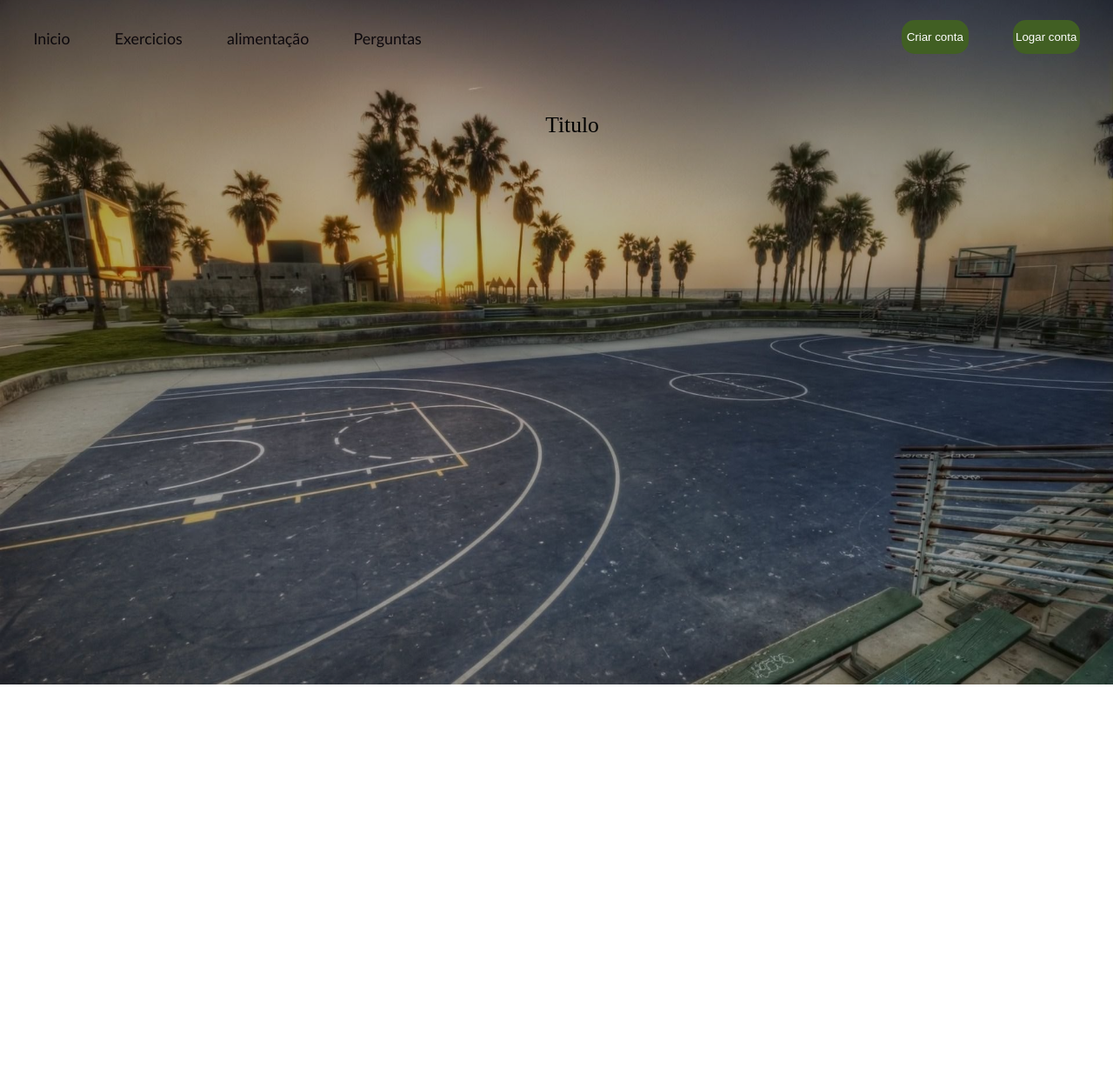
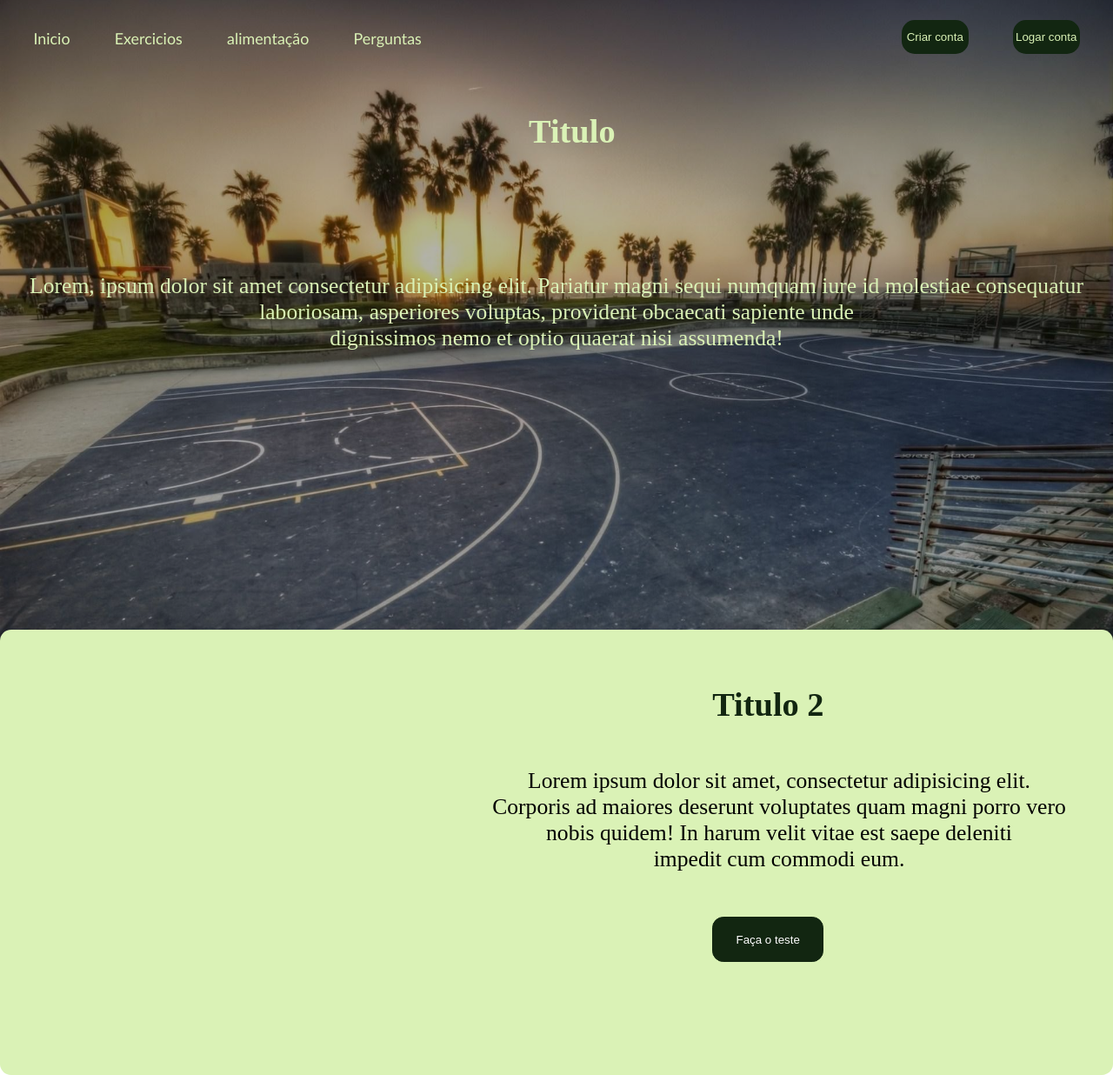
Before and after one commit to Erick-Henrique-Pedrini/Projeto-integrador-Trabalho-Saude-Fisica, a plain HTML site: page pag1/index.html in a window 1280 px wide. Shown: the whole page at 87% size. Before the commit the page ends 800 px from the top, so only its background shows below. Drawn offline with Linux system fonts and the light colour scheme.

Commit message:
2 etapa pagina inicial e mudanças gerais

```diff
--- a/pag1/index.html
+++ b/pag1/index.html
@@ -30,17 +30,31 @@
             </nav>
         </div>
         <div>
-            <p class="titulo">Titulo</p>
+            <h1 class="titulo">Titulo</h1>
         </div>
         <div>
             <p class="escrita">
-
+                Lorem, ipsum dolor sit amet consectetur adipisicing elit. Pariatur magni sequi numquam iure id molestiae consequatur laboriosam, asperiores voluptas, provident obcaecati sapiente unde <br> dignissimos nemo et optio quaerat nisi assumenda!
             </p>
         </div>
         <div>
             <img src="src/sports-sport-sunset-city-cityscape-night-615067-wallhere.com.jpg" alt="">
         </div>
     </header>
-
+    <main>
+        <div class="container">
+            <div>
+                <h2 class="titulo2">
+                    Titulo 2
+                </h2>
+            </div>
+            <div>
+                <p class="escrita2">Lorem ipsum dolor sit amet, consectetur adipisicing elit. <br> Corporis ad maiores deserunt voluptates quam magni porro vero <br> nobis quidem! In harum velit vitae est saepe deleniti <br>impedit cum commodi eum.</p>
+            </div>
+            <div>
+                <button>Faça o teste</button>
+            </div>
+        </div>
+    </main>
 </body>
 </html>
--- a/pag1/style.css
+++ b/pag1/style.css
@@ -13,13 +13,13 @@ ul.pags{
     display:flex;
     justify-content:left;
     position: relative;
-    z-index:  10    ;
+    z-index:  2;
 
 
 }
 ul.pags li {
     padding: 2.6vw 1vw 1vw 3vw;
-    z-index: 10;
+    z-index: 2;
     color: rgb(255, 255, 255);
     font-family: 'Gill Sans', 'Gill Sans MT', Calibri, 'Trebuchet MS', sans-serif;
     font-size: 1.4vw;
@@ -46,7 +46,7 @@ ul.contas li{
 
 }
 img{
-    position: absolute;
+    position: fixed;
     z-index: 1;
     height: 100%;
     width: 100%;
@@ -61,30 +61,77 @@ ul.contas li button{
     height: 3vw;
     border-radius: 15px;
     border: none;
-    color: white;
-    background-color: rgb(65, 95, 35);
-    transition: 1s;
+    color: #daf2b6;
+    background-color:#122611;
+    transition: 0.5s;
 
 }
 
 ul.contas li button:hover{
-    color: rgb(65, 95, 35);
-    background-color: white;
-    transition: 1s;
+    color: #122611;
+    background-color: #daf2b6;
+    transition: 0.5s;
 }
 ul.pags li a{
-    color: #0d090d;
-    transition: 1s;
+    color: #daf2b6;
+    transition: 0.3s;
 }
 ul.pags li a:hover{
-    color: white;
-    transition: 1s;
+    color: #122611;
+    transition: 0.3s;
 }
 
-p.titulo{
+h1.titulo{
     position: relative;
     z-index: 2;
     top: 1vw;
+    font-size: 3vw;
+    margin-left: 47.5vw;
+    color: #daf2b6;
+}
+p.escrita{
+    position: relative ;
+    z-index: 2;
+    margin: 12vw 0vw 0vw 0vw;
+    justify-content: center;
+    text-align: center;
     font-size: 2vw;
-    margin-left: 49vw;
+    color: #daf2b6;
 }
+div.container{
+    background-color: #daf2b6;
+    position: relative;
+    z-index: 2;
+    height: 40vw;
+    margin-top: 40vh;
+    border-radius: 1vw;
+}
+h2.titulo2{
+    color: #122611;
+    margin-left: 64vw;
+    padding-top: 5vw;
+    font-size: 3vw;
+}
+p.escrita2{
+    text-align:center;
+    font-size: 2vw;
+    padding-top: 4vw;
+    padding-left: 40vw;
+}
+main div button{
+    height: 4vw;
+    width: 10vw;
+    border-radius: 1vw;
+    border: 1px solid #122611;
+    background-color: #122611;
+    color: white;
+    margin-left: 64vw;
+    margin-top: 4vw;
+    transition: 0.4s;
+}
+main div button:hover{
+    background-color: #daf2b6;
+    color: #122611;
+    transition: 0.4s;
+
+}
```
